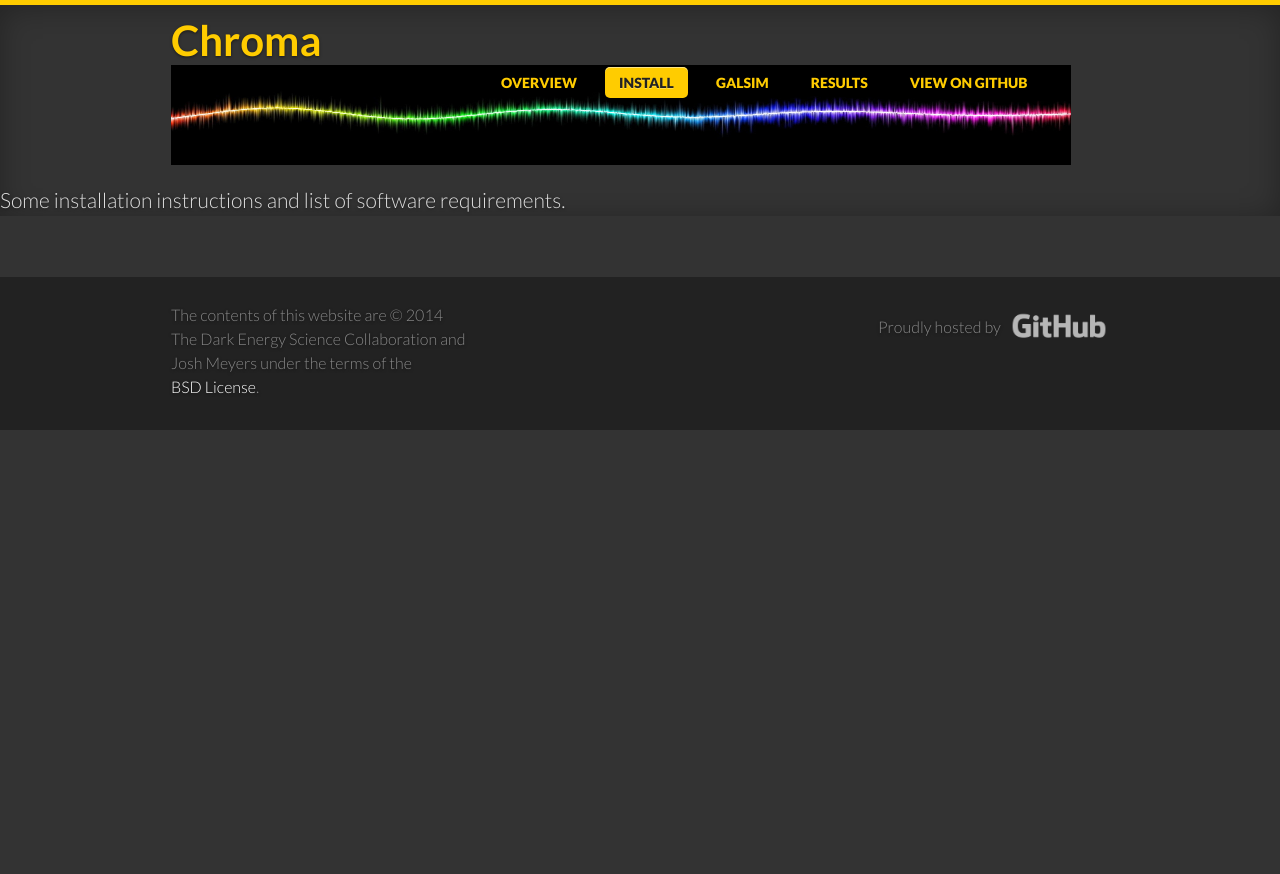
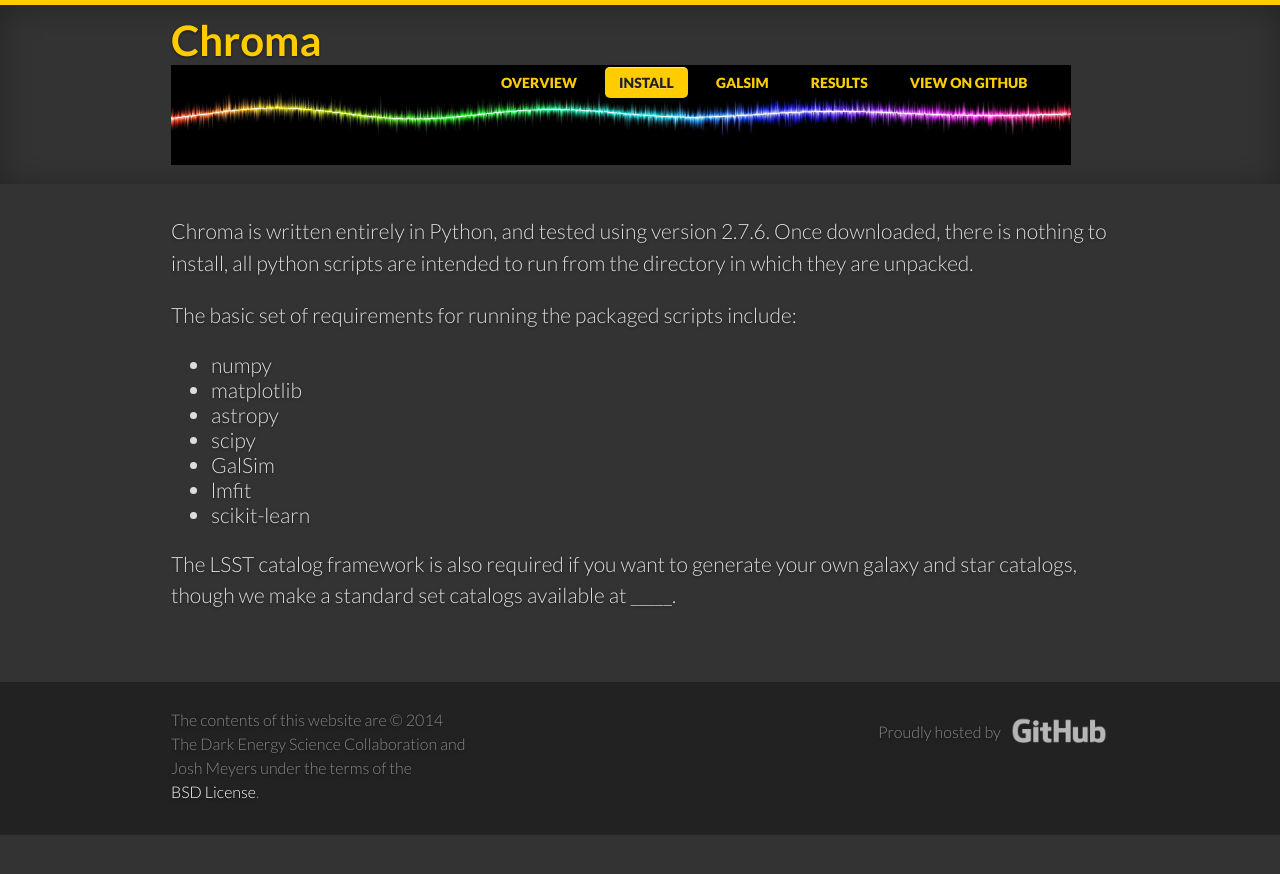
Before and after one commit to LSSTDESC/chroma, a Jekyll site: the page built from install/index.md, in a window 1280 px wide. Shown: the top 874 px of the page. Built offline with Jekyll 4.4.1, drawn with Linux system fonts in a browser that asks for light colours; some web fonts are replaced.

Commit message:
requirements

```diff
--- a/_includes/header.html
+++ b/_includes/header.html
@@ -7,8 +7,8 @@
       <h1>
         <a href="{{ site.url }}/">
           Chroma
-          <img src="{{ site.url}}/img/Line-Band-Color-Spectrum-Radiance-800x1280.jpg" height=100 width=900>
         </a>
+        <img src="{{ site.url}}/img/Line-Band-Color-Spectrum-Radiance-800x1280.jpg" height=100 width=900>
       </h1>
     </div>
     <nav class="main-nav unit two-thirds hide-on-mobiles">
--- /dev/null
+++ b/_layouts/text.html
@@ -0,0 +1,11 @@
+---
+layout: default
+---
+
+<div class="grid">
+  <div class="unit whole center-on-mobiles">
+
+    {{ content }}
+
+  </div>
+</div>
--- a/galsim/index.html
+++ b/galsim/index.html
@@ -1,5 +1,5 @@
 ---
-layout: default
+layout: text
 title: GalSim
 permalink: /GalSim/home/
 ---
--- a/install/index.md
+++ b/install/index.md
@@ -1,8 +1,22 @@
 ---
-layout: default
+layout: text
 title: Install
 next_section: quickstart
 permalink: /install/home/
 ---
 
-Some installation instructions and list of software requirements.
+Chroma is written entirely in Python, and tested using version 2.7.6.  Once downloaded, there is
+nothing to install, all python scripts are intended to run from the directory in which they are
+unpacked.
+
+The basic set of requirements for running the packaged scripts include:
+
+- numpy
+- matplotlib
+- astropy
+- scipy
+- GalSim
+- lmfit
+- scikit-learn
+
+The LSST catalog framework is also required if you want to generate your own galaxy and star catalogs, though we make a standard set catalogs available at _____.
```
Also changed, not shown: index.html (+5 -41 lines).
